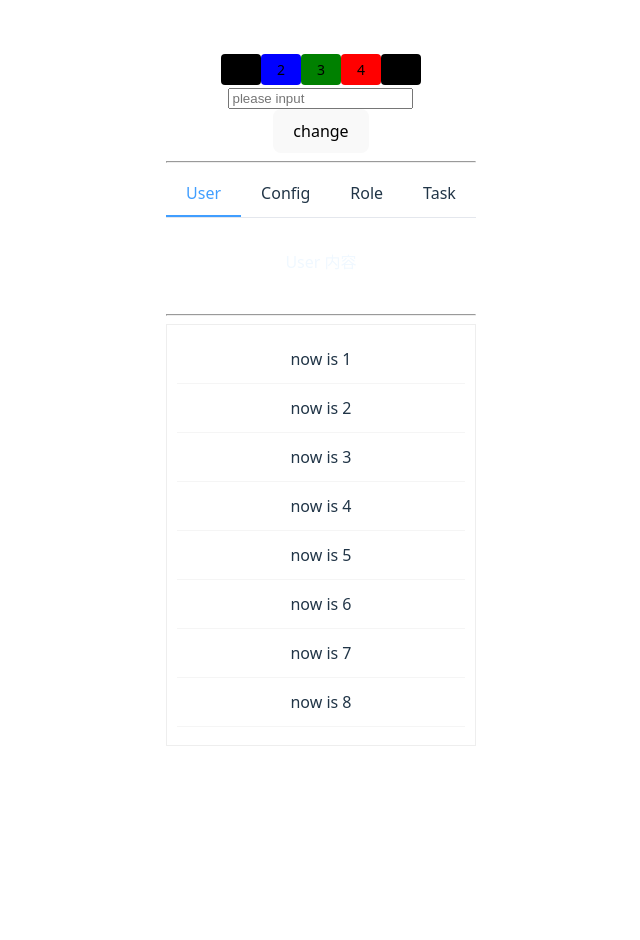
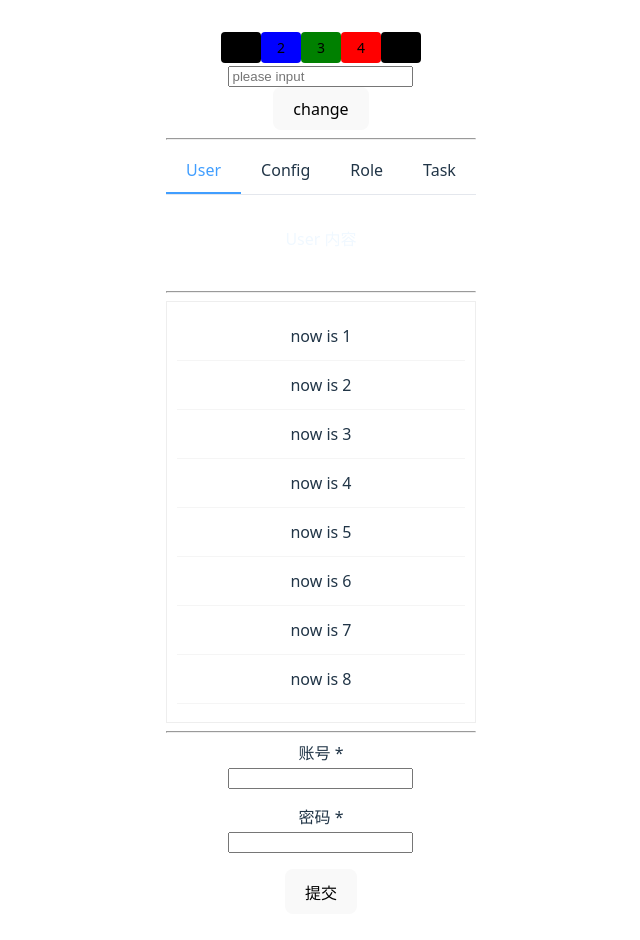
Before and after one commit to Homfay-0903/Vue-exercise, a Vue app in the folder Core/Ts-Component/: page / in a window 1280 px wide. Shown: the top 940 px of the page, without its empty margins (319-959 px from the left). Before the commit the page ends 800 px from the top, so only its background shows below. Built offline with nearby package versions, Linux system fonts and the light colour scheme.

Commit message:
Component-Form1.0

```diff
--- a/Core/Ts-Component/src/App.vue
+++ b/Core/Ts-Component/src/App.vue
@@ -25,6 +25,8 @@
   </Tab>
   <hr>
   <List ref="listRef" @load-data="getData" />
+  <hr>
+  <Formview></Formview>
 </template>
 
 <script setup lang="ts">
@@ -35,7 +37,8 @@ import Input from './components/Input.vue';
 import Modal from './components/Modal.vue';
 import Tab from './components/Tab.vue';
 import TabPane from './components/TabPane.vue';
-import List from './components/List2.vue';
+import List from './components/List.vue';
+import Formview from './views/Formview.vue';
 import type { ListItem } from './components/List.vue';
 
 const value = ref('')
--- /dev/null
+++ b/Core/Ts-Component/src/components/Form.vue
@@ -0,0 +1,60 @@
+<template>
+    <div class="form-wrap">
+        <slot></slot>
+    </div>
+</template>
+
+<script setup lang="ts">
+import { reactive, provide } from 'vue'
+
+// 入参
+const props = defineProps<{
+    model: Record<string, any>
+    rules?: Record<string, { required?: boolean; message: string }[]>
+}>()
+
+// 错误信息
+const errorMsg = reactive<Record<string, string>>({})
+
+// 提供给子组件
+provide('form', {
+    errorMsg,
+    rules: props.rules
+})
+
+// 整体校验
+const validate = () => {
+    let pass = true
+    // 遍历所有规则
+    Object.entries(props.rules || {}).forEach(([key, rules]) => {
+        const val = props.model[key]
+        rules.forEach(rule => {
+            if (rule.required && !val) {
+                errorMsg[key] = rule.message
+                pass = false
+            } else if (val) {
+                errorMsg[key] = ''
+            }
+        })
+    })
+    return pass
+}
+
+// 清除指定字段错误
+const clearError = (key: string) => {
+    errorMsg[key] = ''
+}
+
+// 重置
+const reset = () => {
+    // 清空数据
+    Object.keys(props.model).forEach(k => {
+        props.model[k] = ''
+    })
+    // 清空错误
+    Object.keys(errorMsg).forEach(k => errorMsg[k] = '')
+}
+
+// 暴露方法
+defineExpose({ validate, reset, clearError, errorMsg })
+</script>
--- /dev/null
+++ b/Core/Ts-Component/src/components/FormItem.vue
@@ -0,0 +1,55 @@
+<template>
+    <div class="form-item">
+        <label v-if="label">
+            {{ label }}
+            <span v-if="isRequired">*</span>
+        </label>
+        <div class="content">
+            <slot></slot>
+            <div class="error" v-if="error">{{ error }}</div>
+        </div>
+    </div>
+</template>
+
+<script setup lang="ts">
+import { computed, inject } from 'vue';
+
+interface formContext {
+    errorMsg: Record<string, string>
+    rules?: Record<string, { required?: boolean; message: string }[]>
+}
+
+const props = defineProps<{
+    label?: string
+    prop?: string
+}>()
+
+// 注入父组件提供的表单上下文
+const formContext = inject<formContext>('form', {
+    errorMsg: {},
+    rules: undefined
+})
+
+// 接收父组件透传的错误
+const error = computed(() => {
+    return props.prop ? (formContext.errorMsg[props.prop] ?? '') : ''
+})
+
+// 判断是否必填
+const isRequired = computed(() => {
+    if (!props.prop || !formContext.rules) return false
+    const rules = formContext.rules[props.prop]
+    return rules?.some(rule => rule.required)
+})
+</script>
+
+<style scoped>
+.form-item {
+    margin-bottom: 16px;
+}
+
+.error {
+    color: red;
+    font-size: 12px;
+}
+</style>
--- a/Core/Ts-Component/src/components/List2.vue
+++ /dev/null
@@ -1,96 +0,0 @@
-<template>
-    <div class="list-container" ref="listRef" @scroll="handleScroll">
-        <div class="list-item" v-for="item in list" :key="item.id">
-            {{ item.content }}
-        </div>
-        <div v-if="loading" class="loading">
-            loading...
-        </div>
-        <div v-else-if="noMore" class="no-more">
-            no more here
-        </div>
-    </div>
-</template>
-
-<script setup lang="ts">
-import { onMounted, ref } from 'vue';
-
-interface ListItem {
-    id: number
-    content: string
-}
-
-interface Props {
-    pageSize?: number
-}
-
-interface Emits {
-    'load-data': [page: number]
-}
-
-const props = withDefaults(defineProps<Props>(), {
-    pageSize: 10
-})
-const emits = defineEmits<Emits>()
-
-const listRef = ref<HTMLDivElement | null>(null)
-
-const list = ref<ListItem[]>([])
-const loading = ref(false)
-const noMore = ref(false)
-const page = ref(1)
-
-const loadData = async () => {
-    if (loading.value || noMore.value) {
-        return
-    }
-
-    loading.value = true
-    emits('load-data', page.value)
-}
-
-const setList = (data: ListItem[], isLastPage: boolean) => {
-    list.value = [...list.value, ...data]
-    loading.value = false
-    noMore.value = isLastPage
-    page.value++
-}
-
-const handleScroll = () => {
-    const el = listRef.value
-    if (!el) {
-        return
-    }
-
-    if (el.scrollTop + el.clientHeight >= el.scrollHeight - 20) {
-        loadData()
-    }
-}
-
-defineExpose({ setList })
-
-onMounted(() => {
-    loadData()
-})
-</script>
-
-<style scoped>
-.list-container {
-    height: 400px;
-    overflow-y: auto;
-    border: 1px solid #eee;
-    padding: 10px;
-}
-
-.list-item {
-    padding: 12px;
-    border-bottom: 1px solid #f5f5f5;
-}
-
-.loading,
-.no-more {
-    text-align: center;
-    padding: 10px;
-    color: #666;
-}
-</style>
--- /dev/null
+++ b/Core/Ts-Component/src/views/Formview.vue
@@ -0,0 +1,37 @@
+<template>
+    <Form ref="formRef" :model="form" :rules="rules">
+        <FormItem label="账号" prop="username">
+            <input v-model="form.username" @input="clearError('username')" />
+        </FormItem>
+        <FormItem label="密码" prop="password">
+            <input v-model="form.password" @input="clearError('password')" />
+        </FormItem>
+        <button @click="submit">提交</button>
+    </Form>
+</template>
+
+<script setup lang="ts">
+import { ref, reactive } from 'vue'
+import Form from '../components/Form.vue'
+import FormItem from '../components/FormItem.vue'
+
+const formRef = ref()
+const form = reactive({
+    username: '',
+    password: ''
+})
+const rules = {
+    username: [{ required: true, message: '账号不能为空' }],
+    password: [{ required: true, message: '密码不能为空' }]
+}
+
+const submit = () => {
+    const ok = formRef.value.validate()
+    if (ok) console.log('提交成功', form)
+}
+
+// 清除指定字段错误
+const clearError = (key: string) => {
+    formRef.value?.clearError(key)
+}
+</script>
```
